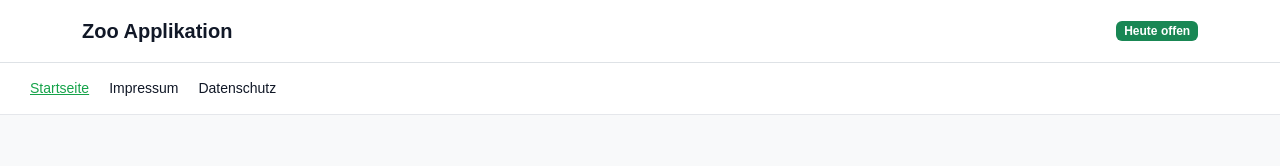
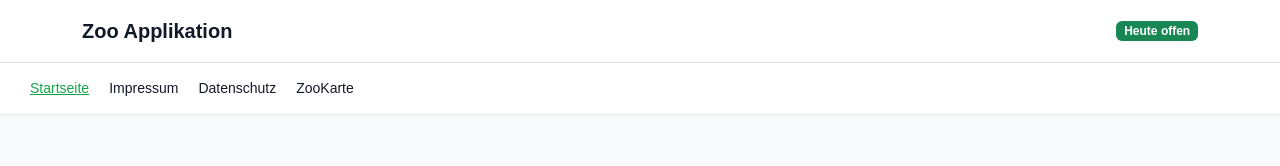
Before and after one commit to Mangorix2/Zoo_Applikation, a React (Vite) app: page /zookarte in a window 1280 px wide. Shown: the top 166 px of the page. Built offline with nearby package versions, Linux system fonts and the light colour scheme.

Commit message:
fix: fix André's mess

```diff
--- a/src/App.jsx
+++ b/src/App.jsx
@@ -5,6 +5,7 @@ import { HashRouter as Router, Routes, Route, NavLink, Link } from 'react-router
 import Startseite from "./Startseite.jsx";
 import Impressum from "./Impressum.jsx";
 import Datenschutz from "./Datenschutz.jsx";
+import ZooKarte from "./ZooKarte.jsx";
 
 const navClass = ({ isActive }) => isActive ? "active" : "";
 
@@ -23,6 +24,7 @@ function App() {
                         <NavLink to="/" className={navClass} end>Startseite</NavLink>
                         <NavLink to="/impressum" className={navClass}>Impressum</NavLink>
                         <NavLink to="/datenschutz" className={navClass}>Datenschutz</NavLink>
+                        <NavLink to="/zookarte" className={navClass} end>ZooKarte</NavLink>
                     </nav>
                 </div>
 
@@ -30,6 +32,7 @@ function App() {
                     <Route path="/" element={<Startseite/>}/>
                     <Route path="/impressum" element={<Impressum/>}/>
                     <Route path="/datenschutz" element={<Datenschutz/>}/>
+                    <Route path="/zookarte" element={<ZooKarte/>}/>
                 </Routes>
             </div>
         </Router>
```
